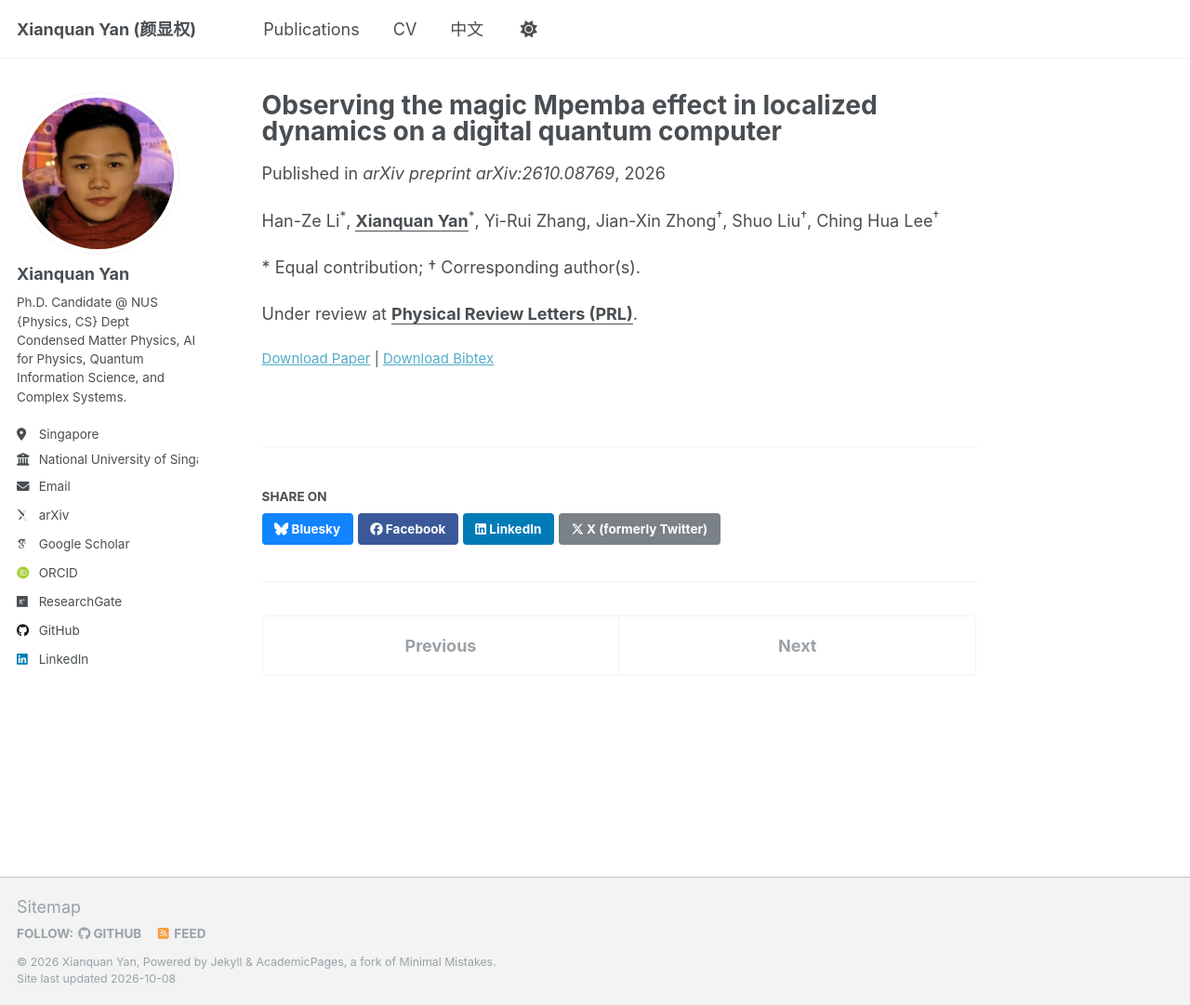
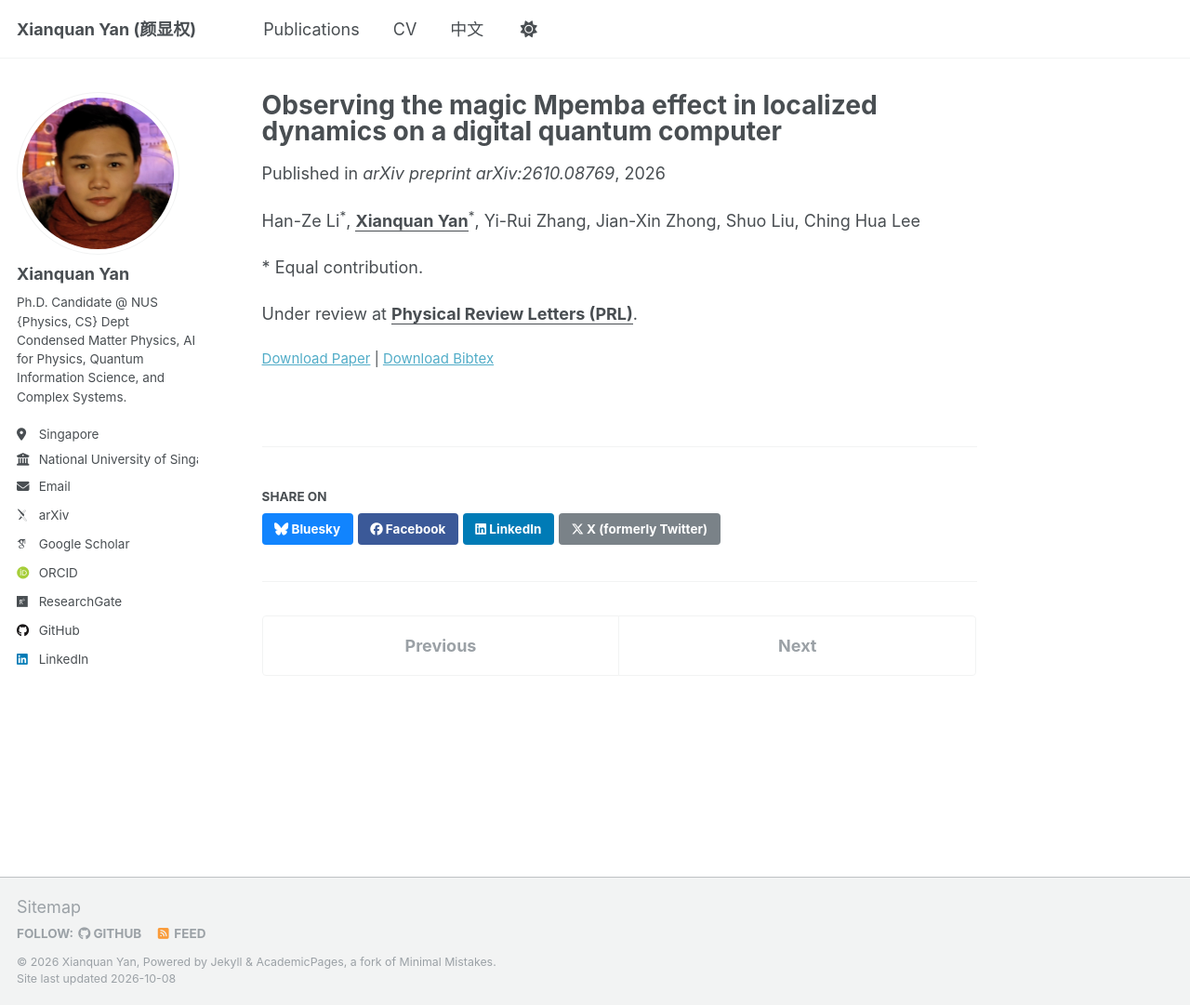
Before and after one commit to sarinstein-yan/sarinstein-yan.github.io, a Jekyll site: the page built from _publications/2026-10-06-magic-mpemba.md, in a window 1280 px wide and 1081 px high. Shown: the whole window at 93% size. Built offline with Jekyll 4.4.1, drawn with Linux system fonts in a browser that asks for light colours; some web fonts are replaced.

Commit message:
Keep only equal contribution marks on magic Mpemba paper

```diff
--- a/_pages/zh/2026-10-06-magic-mpemba.html
+++ b/_pages/zh/2026-10-06-magic-mpemba.html
@@ -11,6 +11,6 @@ author_profile: true
 <div class="publication-list">
 {% assign post = site.publications | where: 'permalink', '/publication/2026-10-06-magic-mpemba' | first %}
 {% include publication-card.html %}
-<p class="pub-legend"><sup>*</sup> 共同贡献 · <sup>†</sup> 通讯作者（含共同通讯）</p>
+<p class="pub-legend"><sup>*</sup> 共同贡献</p>
 </div>
 <p><a href="{{ '/zh/publications/' | relative_url }}">← 全部论文</a></p>
--- a/_publications/2026-10-06-magic-mpemba.md
+++ b/_publications/2026-10-06-magic-mpemba.md
@@ -11,13 +11,13 @@ venue: "arXiv preprint arXiv:2610.08769"
 paperurl: "https://arxiv.org/abs/2610.08769"
 bibtexurl: "/files/2026-10-06-magic-mpemba.bib"
 excerpt: ""
-authors_display: "Han-Ze Li<sup>*</sup>, <strong><u>Xianquan Yan</u></strong><sup>*</sup>, Yi-Rui Zhang, Jian-Xin Zhong<sup>†</sup>, Shuo Liu<sup>†</sup>, Ching Hua Lee<sup>†</sup>"
+authors_display: "Han-Ze Li<sup>*</sup>, <strong><u>Xianquan Yan</u></strong><sup>*</sup>, Yi-Rui Zhang, Jian-Xin Zhong, Shuo Liu, Ching Hua Lee"
 status: "Under review at Physical Review Letters (PRL)"
 review_venue: "Physical Review Letters (PRL)"
 ---
 
-Han-Ze Li<sup>*</sup>, <strong><u>Xianquan Yan</u></strong><sup>*</sup>, Yi-Rui Zhang, Jian-Xin Zhong<sup>†</sup>, Shuo Liu<sup>†</sup>, Ching Hua Lee<sup>†</sup>
+Han-Ze Li<sup>*</sup>, <strong><u>Xianquan Yan</u></strong><sup>*</sup>, Yi-Rui Zhang, Jian-Xin Zhong, Shuo Liu, Ching Hua Lee
 
-\* Equal contribution; † Corresponding author(s).
+\* Equal contribution.
 
 Under review at <strong><u>Physical Review Letters (PRL)</u></strong>.
```
Also changed, not shown: 2 other files.
